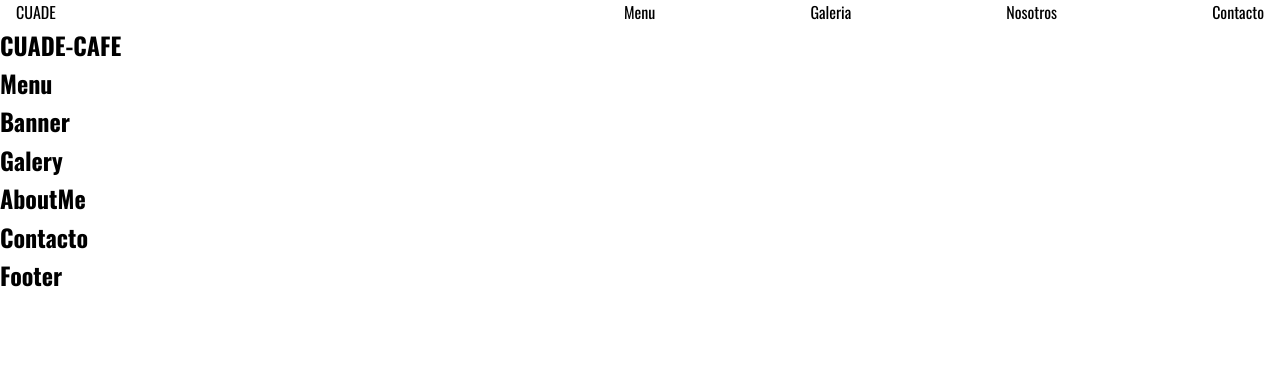
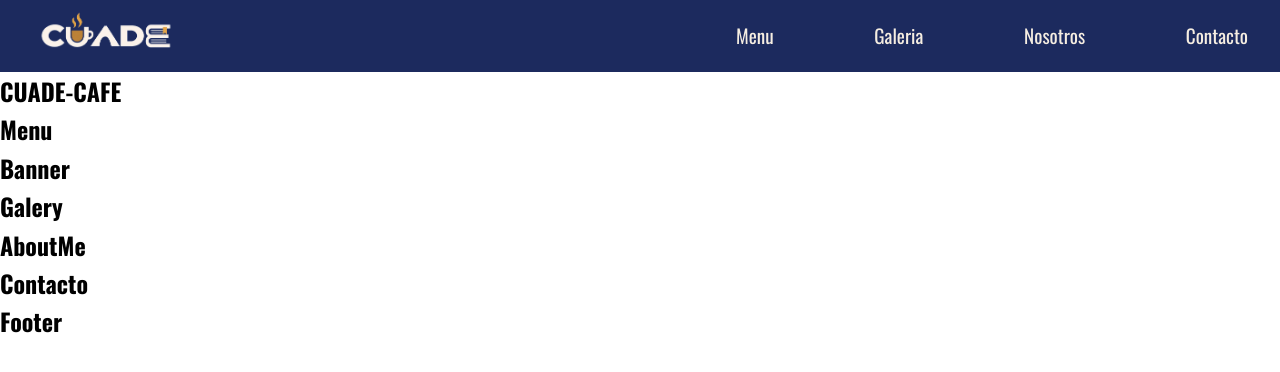
Before and after one commit to Agustin-Indarte/CUADE, a plain HTML site: page index.html in a window 1280 px wide. Drawn offline with nearby package versions, Linux system fonts and the light colour scheme.

Commit message:
Diseño base del navbar

```diff
--- a/Styles/0_Navbar/Navbar.css
+++ b/Styles/0_Navbar/Navbar.css
@@ -1,12 +1,27 @@
-.Navbar-Container{
-   display: flex;
-   flex-direction: row;
-   justify-content:space-between;
-   padding-inline: 1rem;
+.Navbar{
+    background-color: var(--azul-uade);
+    height: 72px;
+    display: flex;
+    justify-content:space-between;
+    align-items: center;
+    padding-inline: 1rem;
 }
+
 .Navbar-Container-items{
    display: flex;
    flex-direction: row;
    justify-content: space-between;
-   min-width: 50vw;
+   min-width: 40vw;
 }
+
+.Nav-item{
+    color: var(--texto-claro);
+    font-size: 1.2rem;
+}
+
+.Nav-item:hover{
+    color: var(--dorado-uade);
+}
+.Logo-img{
+    height: 4.5rem;
+}
--- a/index.html
+++ b/index.html
@@ -21,8 +21,9 @@
   <body>
     <!-- CABECERA CON NAVBAR - Agus -->
     <header class="Navbar">
+              <a href="#inicio" class="logo"><img class="Logo-img" src="/public/img/Logo.png" alt="Logo"></a>
+
       <div class="Navbar-Container">
-        <a href="#inicio" class="logo"><span class="logo__cafe">C</span>UADE</a>
         <navbar class="Navbar">
           <ul class="Navbar-Container-items">
             <li class="Nav-item"><a href="#Menu">Menu</a></li>
--- a/style.css
+++ b/style.css
@@ -7,8 +7,23 @@
   margin: 0;
   padding: 0;
 
+   font-style: normal;
   --fuente-global: "Oswald", sans-serif;
-  font-style: normal;
+
+  /* Colores */
+  --azul-uade: #1c2a5e;
+  --azul-uade-oscuro: #121c40;
+  --dorado-uade: #d4a940;
+
+  /* Paleta café colombiano */
+  --cafe-espresso: #2b1810;
+  --cafe-tostado: #4a2c1d;
+  --cafe-leche: #e6d3b8;
+  --cafe-crema: #f5ede1;
+  --rojo-colombia: #c8102e; /* acento puntual */
+
+  --texto: #2b1810;
+  --texto-claro: #f5ede1;
 }
 
 /* Generales */
```
Also changed, not shown: public/img/Logo.png (added).
